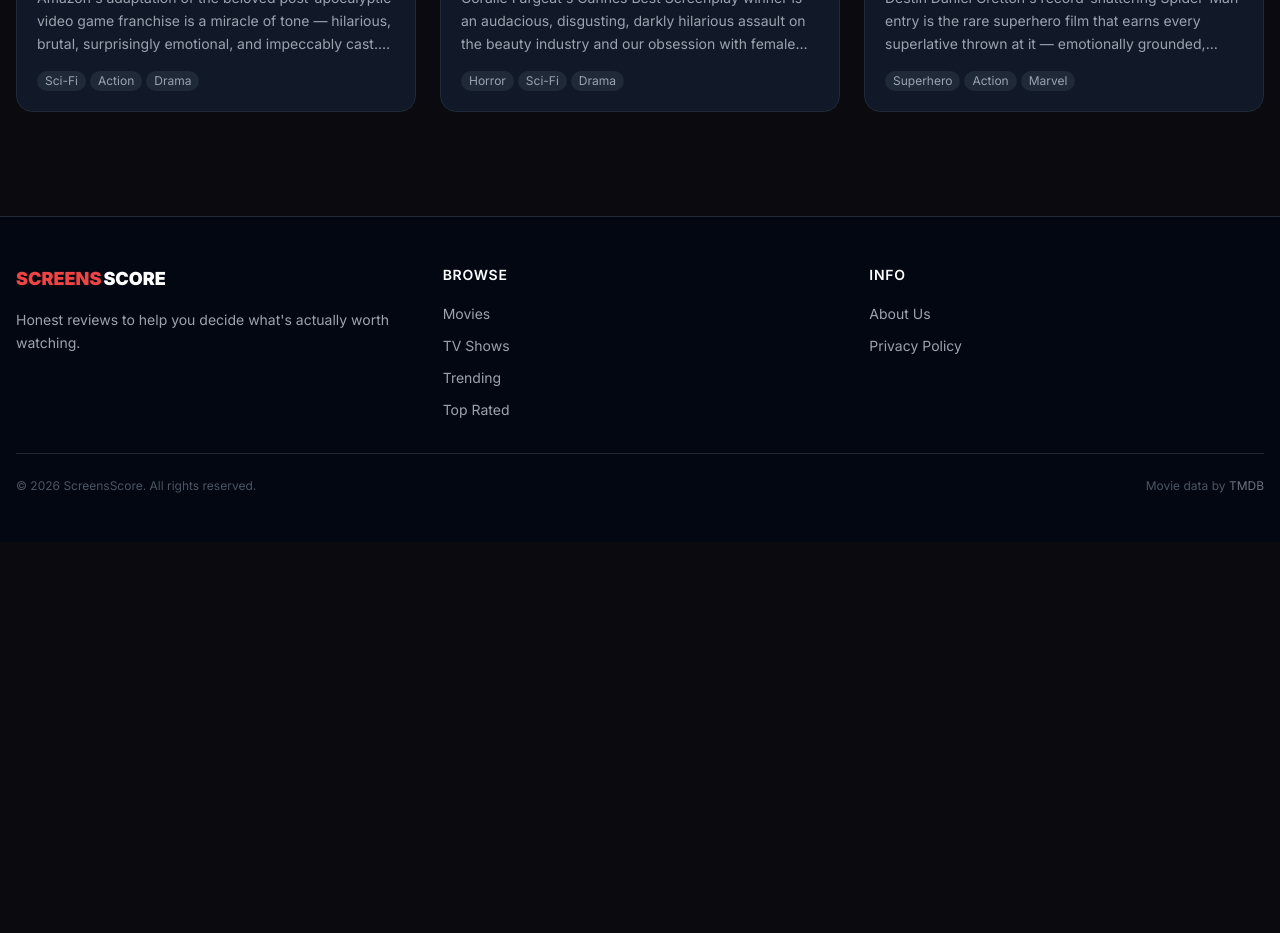
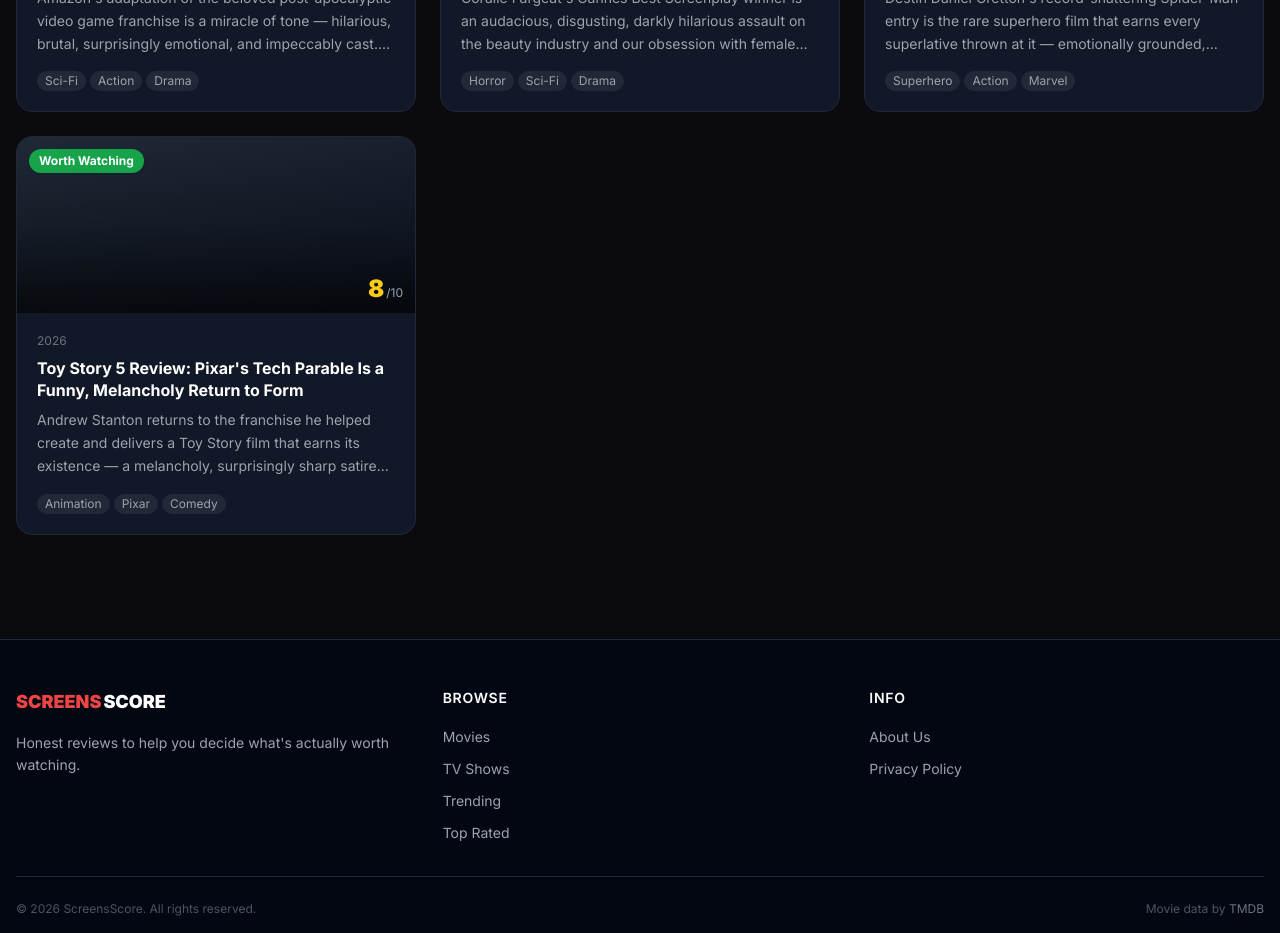
Before and after one commit to HenryPiao/screensscore, a Next.js app: page /reviews in a window 1280 px wide. Shown: the part 2200-3133 px from the top of the page. Before the commit the page ends 2742 px from the top, so only its background shows below. Built offline with nearby package versions, Linux system fonts and the light colour scheme; no server answers.

Commit message:
Add review: Toy Story 5 (2026)

```diff
--- a/src/data/articles.ts
+++ b/src/data/articles.ts
@@ -631,6 +631,50 @@
 </ul>
     `,
   },
+  {
+    slug: 'toy-story-5-2026-review',
+    title: 'Toy Story 5 Review: Pixar\'s Tech Parable Is a Funny, Melancholy Return to Form',
+    movieTitle: 'Toy Story 5',
+    tmdbId: 1084244,
+    mediaType: 'movie',
+    rating: 8,
+    verdict: 'Worth Watching',
+    verdictColor: 'green',
+    excerpt: "Andrew Stanton returns to the franchise he helped create and delivers a Toy Story film that earns its existence — a melancholy, surprisingly sharp satire on screen addiction wrapped in Pixar\'s warmest animation in years. It doesn\'t reach the heights of the first three films, but it comes closer than it has any right to.",
+    publishedAt: '2026-08-13',
+    tags: ['Animation', 'Pixar', 'Comedy', 'Family', '2026'],
+    content: `
+<p class="lead">Every time Pixar makes another Toy Story sequel, we ask whether it was necessary. And every time, they manage to justify it. <strong>Toy Story 5</strong> — directed by Andrew Stanton, the man behind <em>WALL-E</em> and <em>Finding Nemo</em>, returning to the franchise he co-created in 1995 — is a genuinely surprising film: funnier than expected, sadder than advertised, and anchored by a Joan Cusack performance that is among the finest vocal work in the entire Pixar canon.</p>
+
+<h2>This Is Jessie\'s Movie</h2>
+<p>The boldest creative decision here is centering Jessie rather than Woody. Tom Hanks and Tim Allen are present, but they\'ve been wisely moved to supporting roles — the franchise\'s bickering bromance is, as Stanton seems to know, somewhat exhausted after 31 years. Jessie, having been abandoned twice in previous films, now faces something worse: the possibility that abandonment is not a personal story but a species-level fate. "I can\'t love another kid just to find out I never mattered," she says in a line that lands with the quiet devastation of a much more adult film.</p>
+<p>Joan Cusack, returning after a long break from major studio voice work, meets every demand Stanton and co-writer Kenna Harris place on her. Her Jessie is funny and frightened in equal measure — a character who has internalized decades of existential dread but refuses to give in to it. The scene where she scrambles onto a rooftop and looks out at a neighborhood of children, every face lit by a glowing screen, is one of the best Pixar has staged since the incinerator in <em>Toy Story 3</em>.</p>
+
+<h2>The Tablet as Villain — And the Surprising Nuance Beneath</h2>
+<p>The "toys vs. tech" premise could have been a smug lecture, and in lesser hands it would have been. Stanton and Harris are smarter than that. Lilypad — the AI-enabled tablet voiced with chirpy menace by Greta Lee — isn\'t portrayed as evil. She genuinely believes she\'s helping Bonnie. The film\'s real target is subtler: the way that technology erodes not through malice but through convenience, gradually replacing the friction and boredom that childhood imagination actually requires to grow.</p>
+<p>It\'s a message that\'s easy for adults to endorse and surprisingly un-preachy for a film pitched at eight-year-olds. Stanton trusts his young audience to feel the argument emotionally before they can articulate it logically, which is exactly how the best Pixar films have always worked.</p>
+<p>The ensemble of discarded tech toys Jessie recruits — including Conan O\'Brien\'s delightfully sour Smarty Pants (an obsolete electronic toilet trainer, a detail of genius) and Craig Robinson\'s genial GPS hippo Atlas — provides consistent comic relief while reinforcing the theme: everything eventually becomes obsolete, and yet even obsolete things retain a kind of dignity.</p>
+
+<h2>Where It Doesn\'t Quite Match Its Predecessors</h2>
+<p>The Buzz Lightyear subplot, involving an army of 50 Hi-Tech Edition Buzz toys that awaken in a shipping container and attempt to reach "Star Command," is the film\'s weakest element. It\'s inventively designed and occasionally very funny — Tim Allen plays the new model Buzz with amusing smugness — but it takes too long to merge with Jessie\'s storyline, and its action-movie energy sits uneasily against the film\'s quieter emotional register.</p>
+<p>The film also doesn\'t quite achieve the structural elegance of <em>Toy Story 3</em>, whose ominous undercurrent built toward a climax of genuine terror. The third act here is satisfying but somewhat conventional, relying on a reconciliation that feels slightly too convenient given the bleakness that precedes it.</p>
+
+<h2>The Verdict</h2>
+<p>Toy Story 5 is the sequel nobody asked for and the one the franchise needed. By centering Jessie, sidelining the tired Woody-Buzz dynamic, and building a story around a theme that resonates across every age in the audience, Stanton has made a Pixar film with genuine things to say. It isn\'t as devastating as <em>Toy Story 3</em> or as conceptually pure as the original, but it has more wit, sadness, and surprise than most animated films manage in a decade. Randy Newman\'s score — his fifth in the franchise — is quietly magnificent throughout. A worthy entry.</p>
+
+<h2>Pros & Cons</h2>
+<ul>
+  <li>✅ Joan Cusack\'s Jessie is the best vocal performance in the franchise\'s history</li>
+  <li>✅ Screen-addiction theme is sharp, timely, and surprisingly un-preachy</li>
+  <li>✅ Lilypad is a beautifully conceived antagonist — harmful without being evil</li>
+  <li>✅ Conan O\'Brien\'s Smarty Pants is a genuine scene-stealer</li>
+  <li>✅ Randy Newman\'s score is quietly one of his best</li>
+  <li>❌ The Buzz Lightyear subplot takes too long to integrate</li>
+  <li>❌ Third act is more conventional than the melancholy first hour promises</li>
+  <li>❌ Doesn\'t reach the structural heights of Toy Story 3</li>
+</ul>
+    `,
+  },
 ]
 
 export function getArticleBySlug(slug: string): Article | undefined {
```
